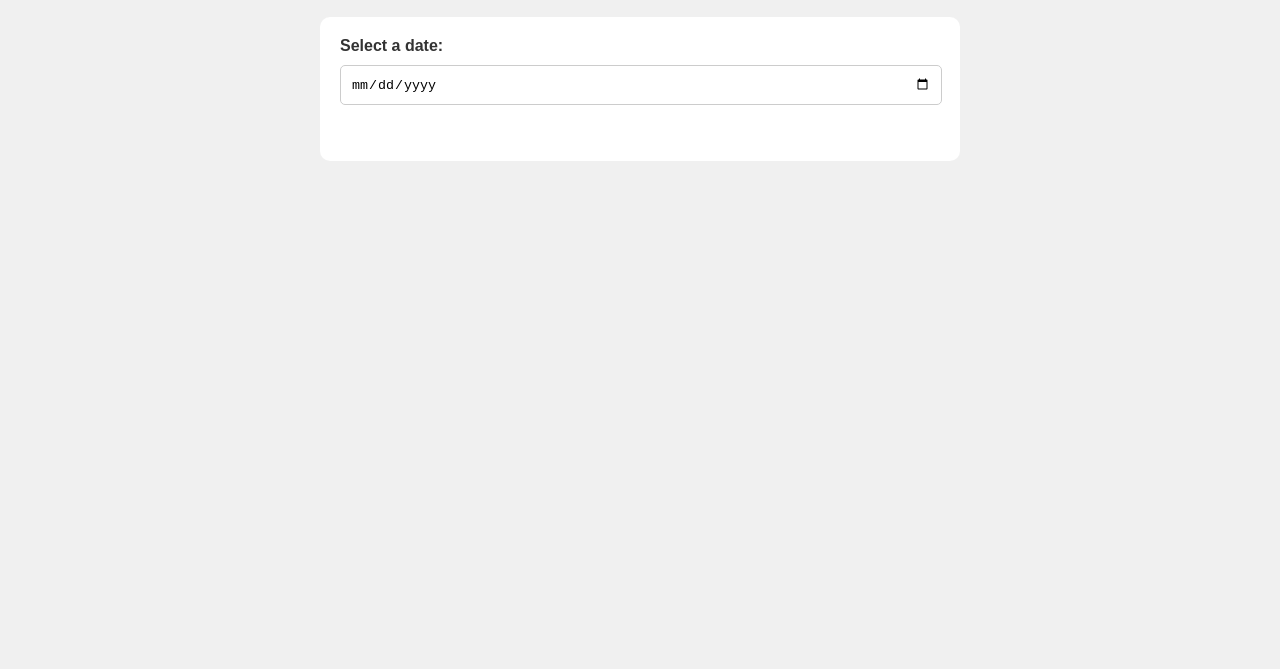
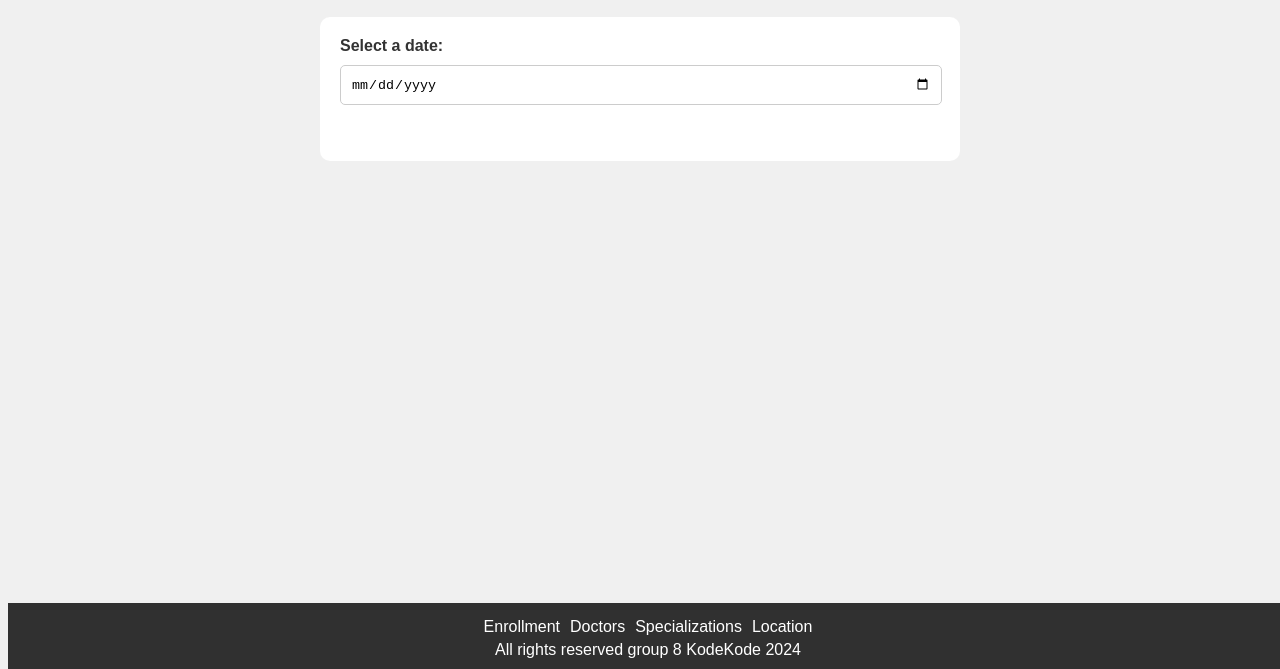
Before and after one commit to Shalombergman/Final_project, a plain HTML site: page client/index3.html in a window 1280 px wide. Shown: the part 131-800 px from the top of the page. Drawn offline with Linux system fonts and the light colour scheme.

Commit message:
added footer

```diff
--- a/client/index0.css
+++ b/client/index0.css
@@ -130,3 +130,26 @@ input:focus, button:focus {
     0%, 100% { transform: translateY(0); }
     50% { transform: translateY(-20px); }
 }
+#footerButtons {
+    display: flex;
+    justify-content: center;
+}
+.button:hover {
+    cursor: pointer;
+}
+.button {
+    margin: 5px;
+}
+footer {
+    width: 100%;
+    background: rgba(0, 0, 0, 0.8);
+    color: #fff;
+    text-align: center;
+    padding: 10px 0;
+    position: fixed;
+    bottom: 0;
+}
+
+footer p {
+    margin: 0;
+}
--- a/client/index1.css
+++ b/client/index1.css
@@ -4,8 +4,10 @@
     padding: 0;
     box-sizing: border-box;
 }
-#footer {
-    background-color:  rgba(0, 4, 12, 0.5);;
+
+#footerButtons {
+    display: flex;
+    justify-content: center;
 }
 body {
     font-family: 'Arial', sans-serif;
@@ -25,6 +27,9 @@ body {
 }
 .button:hover {
     cursor: pointer;
+}
+.button {
+    margin: 5px;
 }
 h1 {
     font-size: 3em;
@@ -173,7 +178,7 @@ footer {
     color: #fff;
     text-align: center;
     padding: 10px 0;
-    position: absolute;
+    position: fixed;
     bottom: 0;
 }
 
--- a/client/index2.css
+++ b/client/index2.css
@@ -54,3 +54,27 @@ button.re:hover {
 
 
 }
+
+#footerButtons {
+    display: flex;
+    justify-content: center;
+}
+.button:hover {
+    cursor: pointer;
+}
+.button {
+    margin: 5px;
+}
+footer {
+    width: 100%;
+    background: rgba(0, 0, 0, 0.8);
+    color: #fff;
+    text-align: center;
+    padding: 10px 0;
+    position: fixed;
+    bottom: 0;
+}
+
+footer p {
+    margin: 0;
+}
--- a/client/index3.html
+++ b/client/index3.html
@@ -19,7 +19,15 @@
         <ul id="listTime">
 
         </ul>
-    </form>
+    </form><br><br><br><br>
+    <footer id="footer">
+        <div id="footerButtons">
+            <div id="footerEnrollment" class="button">Enrollment</div>
+            <div id="footerDoctors" class="button">Doctors</div>
+            <div id="footerSpecializations" class="button">Specializations</div>
+            <div id="footerLocation" class="button">Location</div>
+        </div>
+        <div>All rights reserved group 8 KodeKode 2024</div>
 
     <script src="index3.js">
 
--- a/client/index3.js
+++ b/client/index3.js
@@ -31,6 +31,23 @@ async function getTime(e) {
     }
 
 }
+
+function enrollmentFunction (){
+    window.location.href = 'index0.html'
+}
+function footerDoctors (){
+    window.location.href = 'index2.html'
+}
+function footerSpecializations (){
+    window.location.href = 'index2.html'
+}
+function footerLocatio (){
+    window.location.href = 'index5.html'
+}
+document.getElementById('footerEnrollment').addEventListener('click',enrollmentFunction)
+document.getElementById('footerDoctors').addEventListener('click',footerDoctors)
+document.getElementById('footerSpecializations').addEventListener('click',footerSpecializations)
+document.getElementById('footerLocation').addEventListener('click',footerLocatio)
 
 
 
--- a/client/index5.css
+++ b/client/index5.css
@@ -94,3 +94,27 @@ iframe:hover {
     0%, 100% { transform: translateY(0); }
     50% { transform: translateY(-20px); }
 }
+
+#footerButtons {
+    display: flex;
+    justify-content: center;
+}
+.button:hover {
+    cursor: pointer;
+}
+.button {
+    margin: 5px;
+}
+footer {
+    width: 100%;
+    background: rgba(0, 0, 0, 0.8);
+    color: #fff;
+    text-align: center;
+    padding: 10px 0;
+    position: fixed;
+    bottom: 0;
+}
+
+footer p {
+    margin: 0;
+}
```
Also changed, not shown: client/index0.html (+3 -0 lines), client/index1.html (+1 -7 lines), client/index2.html (+11 -3 lines), client/index2.js (+17 -0 lines), client/index5.html (+12 -0 lines), client/index5.js (added, +16 -0 lines).
